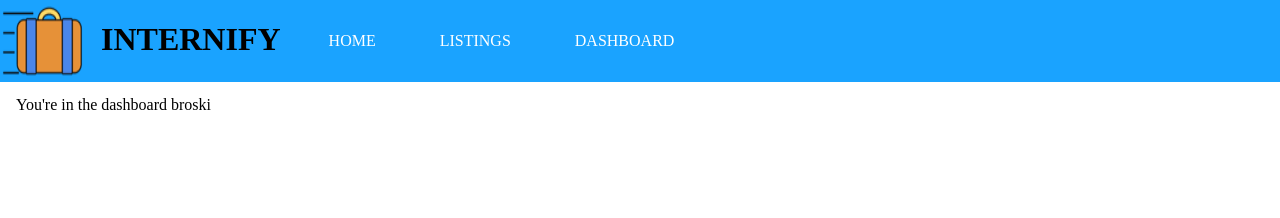
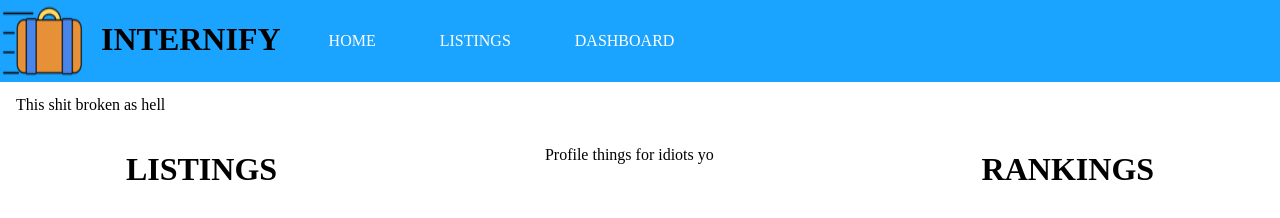
Before and after one commit to xx-dingles-xx/internify_college_project, a plain HTML site: page dash.html in a window 1280 px wide. Drawn offline with Linux system fonts and the light colour scheme.

Commit message:
Profile2
- Tweaked slightly
- format added to Dashboard

```diff
--- a/CSS/index-classes.css
+++ b/CSS/index-classes.css
@@ -29,7 +29,6 @@
     display: inline;
 }
 .profile {
-    text-align: center;
     width: 60%;
     display: inline;
 }
--- a/dash.html
+++ b/dash.html
@@ -14,7 +14,18 @@
             <a href="dash.html" class="header-button">DASHBOARD</a>
         </div>
         <div class="under-header">
-            <p>You're in the dashboard broski</p>
+            <p>This shit broken as hell</p>
+        </div>
+        <div class="container">
+            <div class="listings-pro centered-div">
+		<h1>LISTINGS</h1>
+            </div>
+	    <div class="profile centered-div">
+		<p>Profile things for idiots yo</p>
+            </div>
+            <div class="rankings centered-div">
+		<h1>RANKINGS</h1>
+            </div>
         </div>
     </body>
 </html>
```
Also changed, not shown: profile.html (+3 -2 lines).
